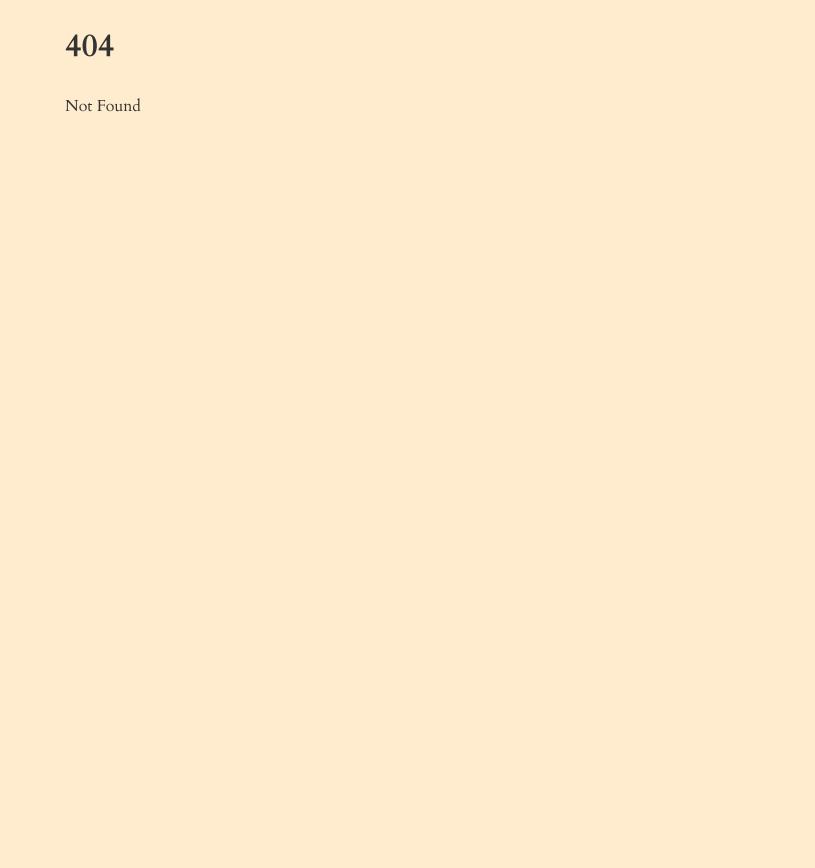
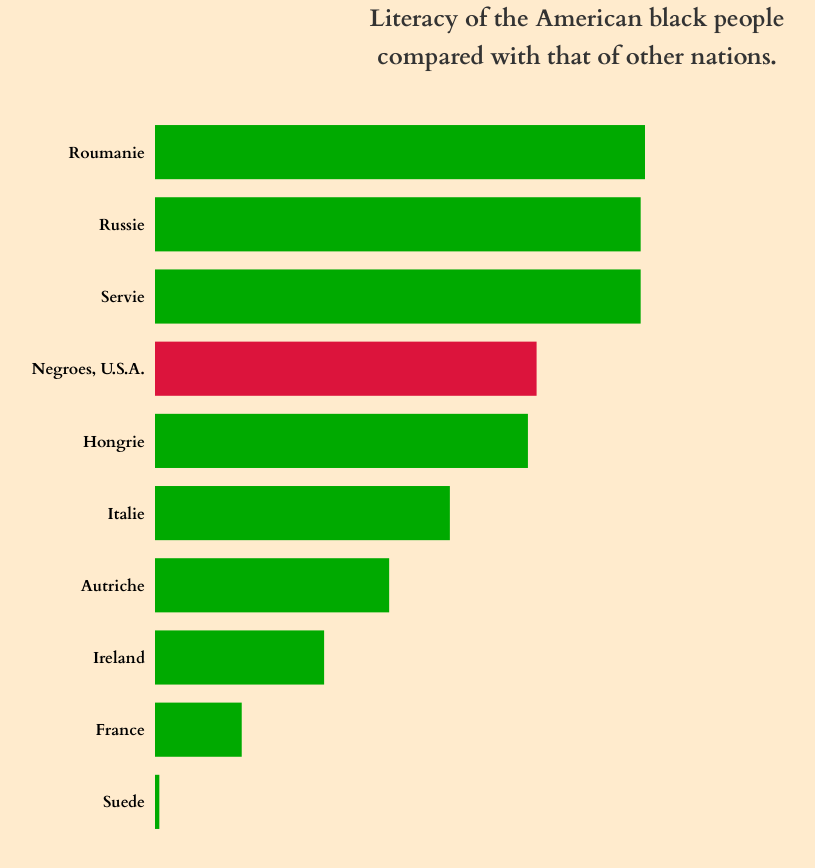
Before and after one commit to akomiqaia/challenge-dubois, a SvelteKit app: page /challange/literacy in a window 1280 px wide. Before the commit this address had no page. Shown: the top 868 px of the page, without its empty margins (63-878 px from the left). Before the commit the page ends 821 px from the top, so only its background shows below. Built offline with nearby package versions, Linux system fonts and the light colour scheme.

Commit message:
chore: add 7th challange

```diff
--- a/src/routes/+page.svelte
+++ b/src/routes/+page.svelte
@@ -14,4 +14,7 @@
   <li>
     <a href="/challange/race-amalgamation">race amalgamation</a>
   </li>
+  <li>
+    <a href="/challange/literacy">literacy rate</a>
+  </li>
 </div>
--- /dev/null
+++ b/src/routes/challange/literacy/+page.server.ts
@@ -0,0 +1,46 @@
+export async function load() {
+	return {
+		csvData: [
+			{
+				Nation: 'Roumanie',
+				Rate: 72.9363
+			},
+			{
+				Nation: 'Servie',
+				Rate: 72.2908
+			},
+			{
+				Nation: 'Russie',
+				Rate: 72.2908
+			},
+			{
+				Nation: 'Negroes, U.S.A.',
+				Rate: 56.8
+			},
+			{
+				Nation: 'Hongrie',
+				Rate: 55.509
+			},
+			{
+				Nation: 'Italie',
+				Rate: 43.8909
+			},
+			{
+				Nation: 'Autriche',
+				Rate: 34.8545
+			},
+			{
+				Nation: 'Ireland',
+				Rate: 25.1727
+			},
+			{
+				Nation: 'France',
+				Rate: 12.9091
+			},
+			{
+				Nation: 'Suede',
+				Rate: 0.645454
+			}
+		]
+	};
+}
--- /dev/null
+++ b/src/routes/challange/literacy/+page.svelte
@@ -0,0 +1,94 @@
+<script lang="ts">
+	import { scaleLinear, scaleBand } from 'd3-scale';
+	export let data;
+	const csvData = data.csvData;
+	const sortedData = csvData.sort((a, b) => a.Rate - b.Rate);
+
+	const margin = { top: 20, right: 20, bottom: 40, left: 90 };
+	let width = 600;
+	let height = 800;
+
+	const innerWidth = width - margin.left - margin.right;
+	const innerHeight = height - margin.top - margin.bottom;
+
+	$: xDomain = sortedData.map((d) => d.Rate);
+	$: yDomain = sortedData.map((d) => d.Nation);
+
+	$: xScale = scaleLinear()
+		.domain([0, Math.max.apply(null, xDomain)])
+		.range([0, innerWidth]);
+
+	$: yScale = scaleBand().domain(yDomain).range([innerHeight, 0]).padding(0.25);
+
+	let activeIndex = -1;
+	function handleHover(i: number, event: string) {
+		if (event === 'enter') {
+			activeIndex = i;
+		} else {
+			activeIndex = -1;
+		}
+	}
+</script>
+
+<div class="wrapper">
+	<h2>Literacy of the American black people compared with that of other nations.</h2>
+	<div class="barchart-area" bind:clientWidth={width}>
+		<svg {width} {height}>
+			<g transform="translate({margin.left}, {margin.top})">
+				{#each sortedData as d, i}
+					<text
+						class="cardo-bold"
+						text-anchor="end"
+						x={-10}
+						dy=".35em"
+						y={yScale(d.Nation) + yScale.bandwidth() / 2}
+					>
+						{d.Nation}
+					</text>
+					<!-- svelte-ignore a11y-no-static-element-interactions -->
+					<rect
+						x={0}
+						y={yScale(d.Nation)}
+						width={xScale(d.Rate)}
+						height={yScale.bandwidth()}
+						fill="var(--color-{d.Nation === "Negroes, U.S.A." ? "crimson" : "green"})"
+						on:mouseenter={() => handleHover(i, 'enter')}
+						on:mouseleave={() => handleHover(i, 'leave')}
+					/>
+					{#if i === activeIndex}
+						<text
+							x={xScale(d.Rate) / 2}
+							y={yScale(d.Nation) + yScale.bandwidth() / 2}
+							dy=".35em"
+							class="bold-number"
+						>
+							{d.Rate}
+						</text>
+					{/if}
+				{/each}
+			</g>
+		</svg>
+	</div>
+</div>
+
+<style>
+	.wrapper {
+		width: 100%;
+	}
+	h2 {
+		text-align: center;
+		max-width: 500px;
+		margin: 0 auto;
+		margin-bottom: 10px;
+	}
+
+	svg {
+		width: 100%;
+		overflow: visible;
+	}
+
+	.bold-number {
+		font-family: 'Public serif', serif;
+		font-weight: 900;
+	}
+</style>
```
